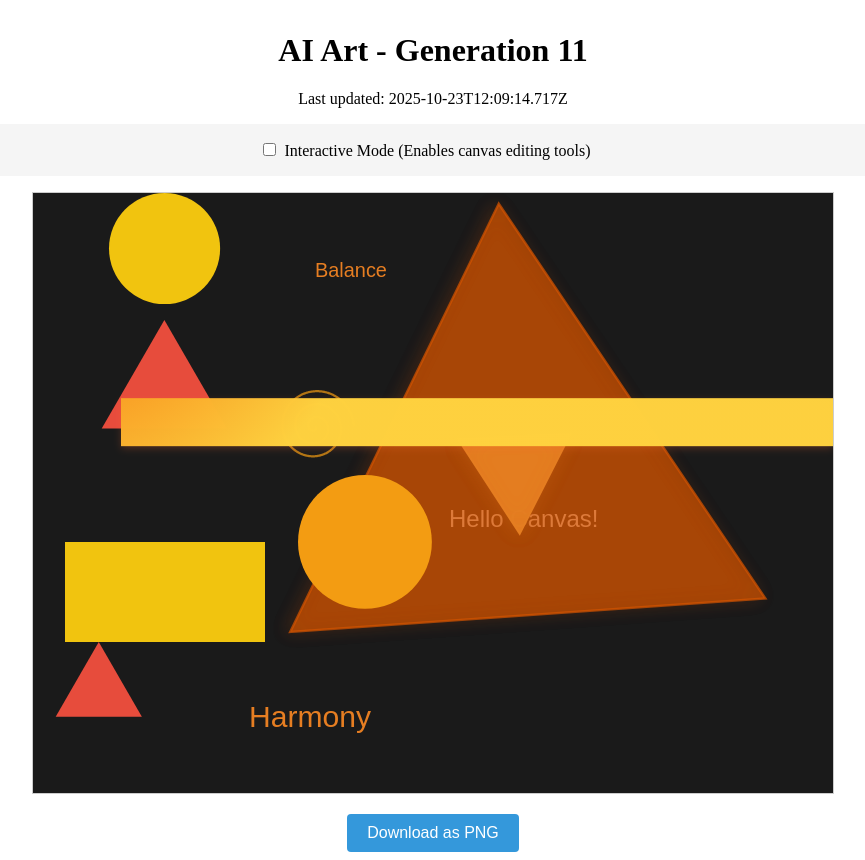
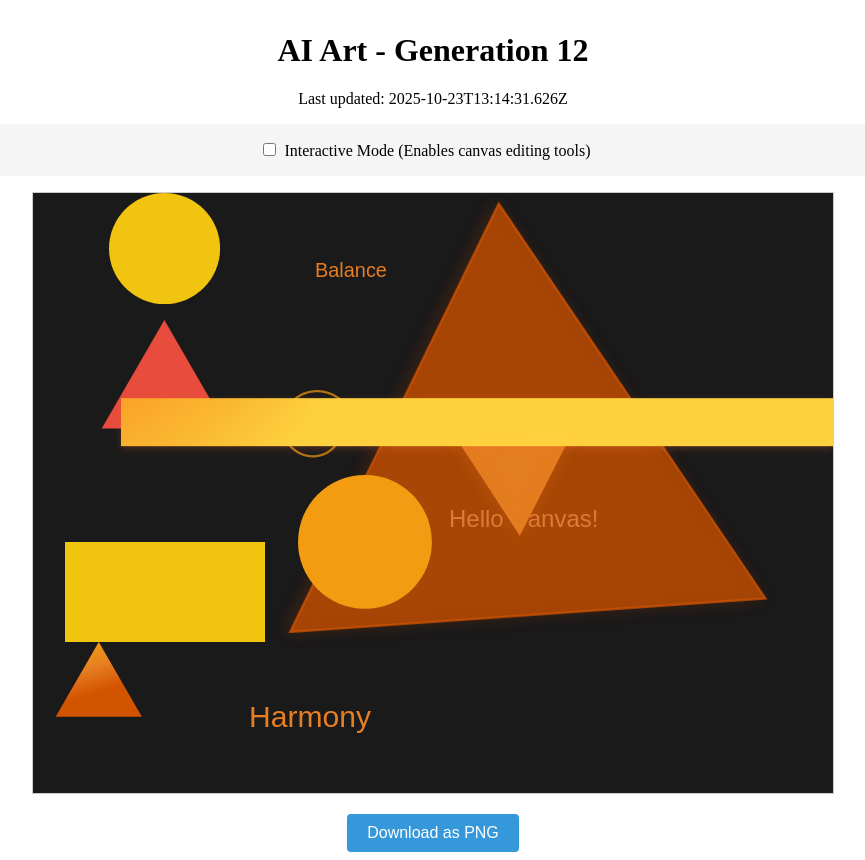
Before and after one commit to mcclowes/ai-art, a React (Vite) app: page / in a window 1280 px wide. Shown: the whole page, without its empty margins (207-1072 px from the left). Built offline with nearby package versions, Linux system fonts and the light colour scheme.

Commit message:
Improve artwork - Generation 12

```diff
--- a/src/artwork-state.ts
+++ b/src/artwork-state.ts
@@ -101,7 +101,18 @@ export const artworkState: ArtworkState = {
       "y": 498.76524991733794,
       "size": 49.765249917337925,
       "fillStyle": "#e74c3c",
-      "id": "triangle_1761199684484"
+      "id": "triangle_1761199684484",
+      "gradient": {
+        "type": "linear",
+        "colors": [
+          "#d35400",
+          "#e67e22",
+          "#f39c12"
+        ],
+        "direction": 252.6854917336028,
+        "centerX": 0.3489235449995725,
+        "centerY": 0.35300290827578407
+      }
     },
     {
       "type": "text",
@@ -175,7 +186,7 @@ export const artworkState: ArtworkState = {
       "id": "text_1761221354717"
     }
   ],
-  "generation": 11,
-  "lastUpdated": "2025-10-23T12:09:14.717Z",
+  "generation": 12,
+  "lastUpdated": "2025-10-23T13:14:31.626Z",
   "cycleStarted": "2025-10-23T02:33:03.243Z"
 };
```
